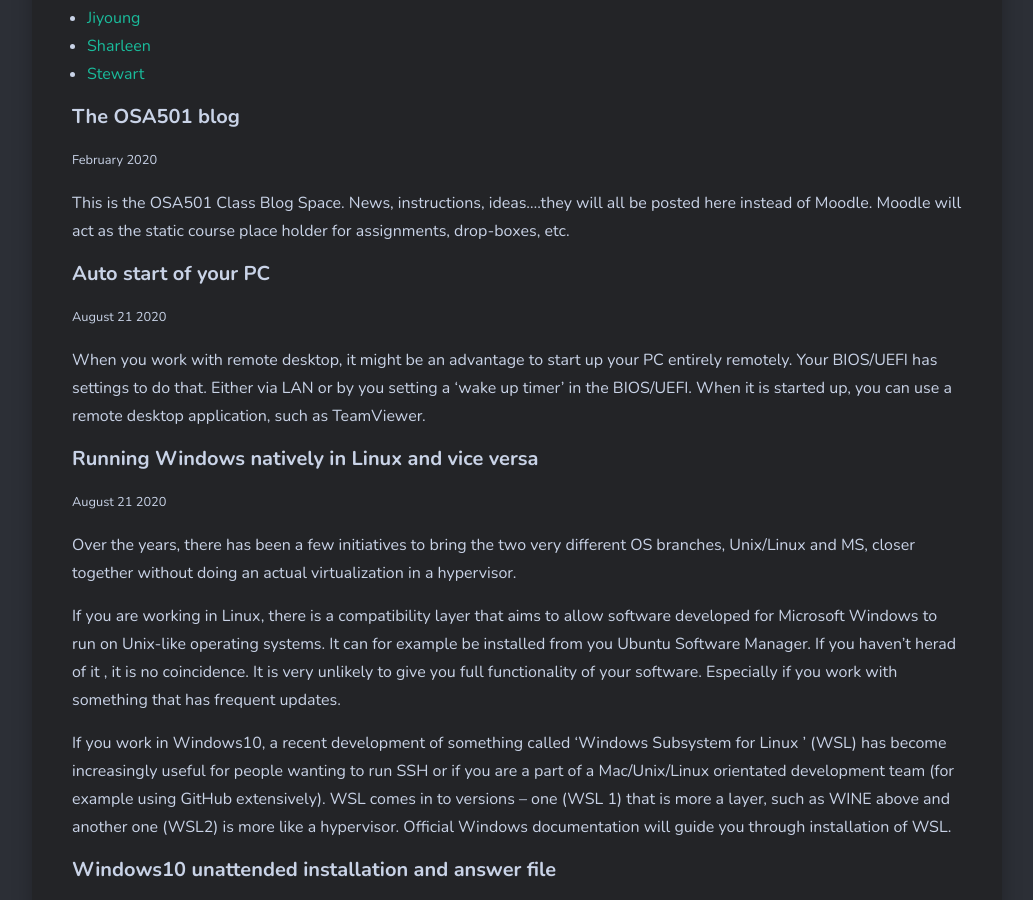
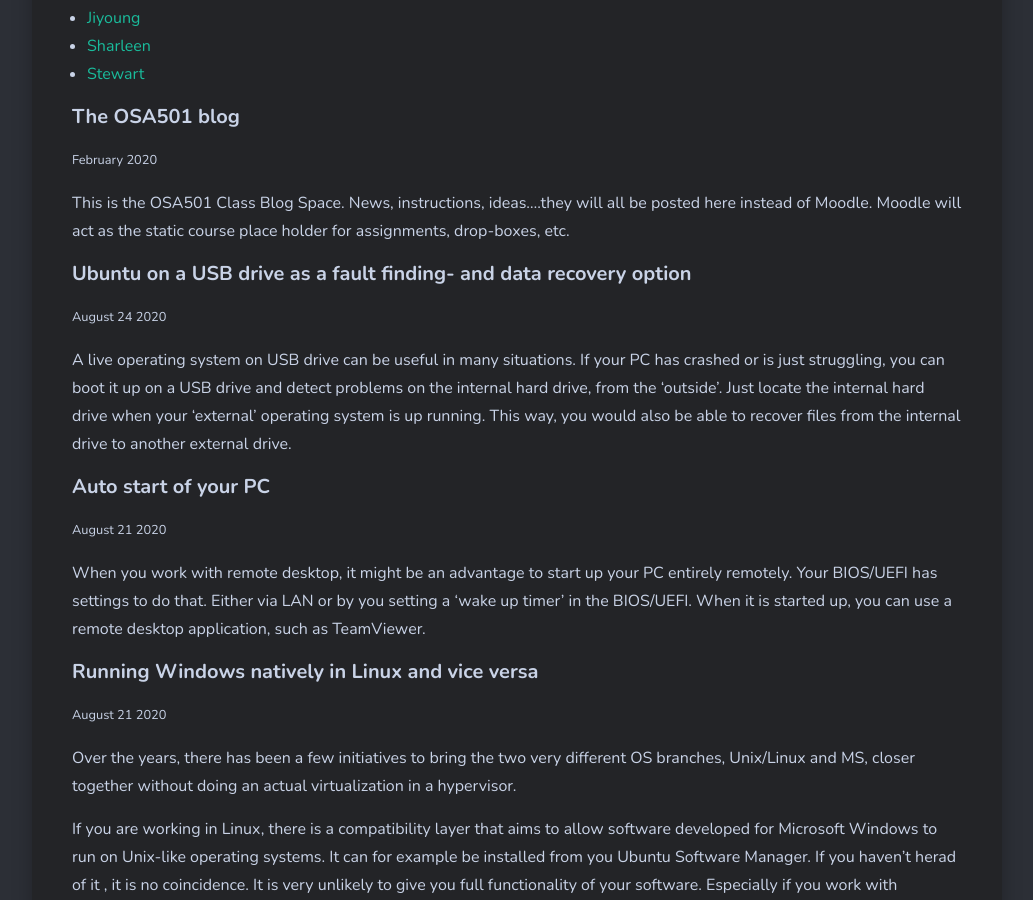
Before and after one commit to larsoliverdam/nmit, a Jekyll site: the page built from _pages/OSA501.md, in a window 1280 px wide and 900 px high, scrolled down 1007 px. Shown: the whole window, without its empty margins (123-1156 px from the left). Built offline with Jekyll 4.4.1, drawn with Linux system fonts in a browser that asks for light colours; nearby versions of some CDN libraries; comment, search, counter and statistics services are not loaded.

Commit message:
OSA501 update

```diff
--- a/_pages/OSA501.md
+++ b/_pages/OSA501.md
@@ -18,6 +18,11 @@ image: ubuntu.jpg
 <small>February 2020</small>
 
 This is the OSA501 Class Blog Space. News, instructions, ideas....they will all be posted here instead of Moodle. Moodle will act as the static course place holder for assignments, drop-boxes, etc.
+
+#### Ubuntu on a USB drive as a fault finding-  and data recovery option
+<small>August 24 2020</small>
+
+A live operating system on USB drive can be useful in many situations. If your PC has crashed  or is just struggling, you can boot it up on a USB drive and detect problems on the internal hard drive, from the ‘outside’. Just locate the internal hard drive when your ‘external’ operating system is up running. This way, you would also be able to recover files from the internal drive to another external drive.
 
 #### Auto start of your PC
 <small>August 21 2020</small>
```
